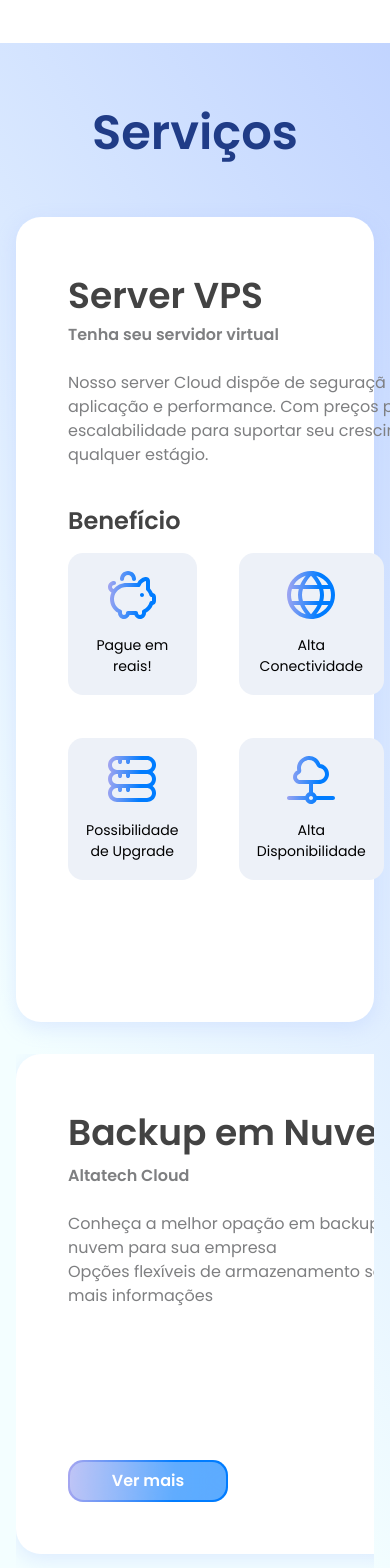
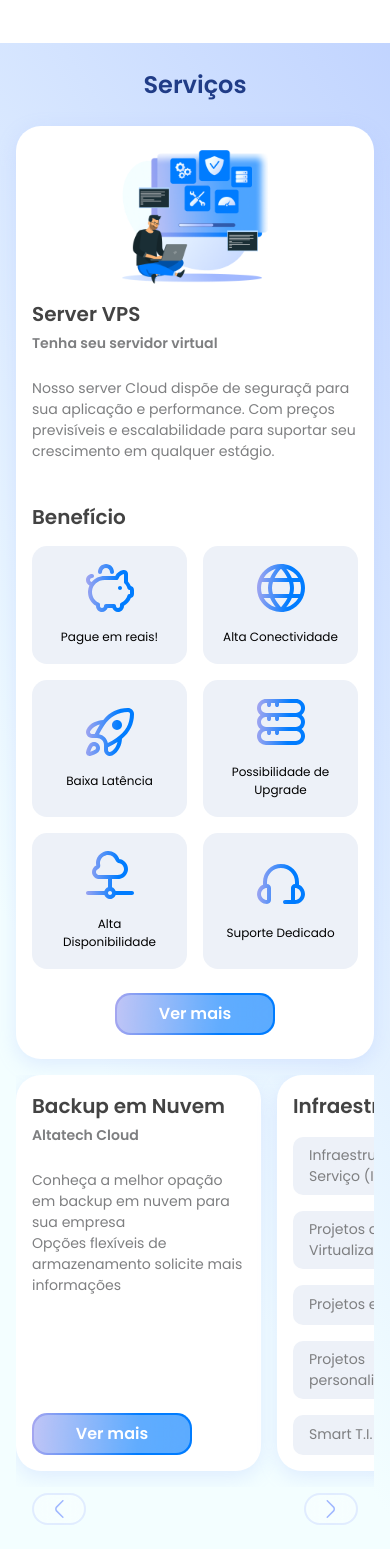
Before and after one commit to adsonsandias/altatech, a React (Create React App) app: page / in a window 390 px wide. Shown: the part 860-2428 px from the top of the page. Built offline with nearby package versions, Linux system fonts and the light colour scheme.

Commit message:
Service mobile version

```diff
--- a/src/Components/MainContent/ServiceHome/ServerVPS/index.tsx
+++ b/src/Components/MainContent/ServiceHome/ServerVPS/index.tsx
@@ -7,7 +7,7 @@ import { ReactComponent as IconeHighConnectivity } from '../../../../assets/bene
 import { ReactComponent as IconePossibilityUpgrade } from '../../../../assets/benefit/possibility-upgrade.svg';
 import { ReactComponent as IconeHighAvailability } from '../../../../assets/benefit/high-availability.svg';
 import { ReactComponent as IconeSupportDedicated } from '../../../../assets/benefit/support-dedicated.svg';
-import { ReactComponent as IconeServeVps } from '../../../../assets/icone-server-vps.svg';
+import IconeServeVps from '../../../../assets/icone-server-vps.png';
 
 export function ServerVPS() {
   return (
@@ -20,6 +20,7 @@ export function ServerVPS() {
           performance. Com preços previsíveis e escalabilidade para suportar seu
           crescimento em qualquer estágio.
         </p>
+      </div>
       <div>
         <h4>Benefício</h4>
         <ul>
@@ -49,9 +50,8 @@ export function ServerVPS() {
           </li>
         </ul>
       </div>
-      </div>
       <div>
-        <IconeServeVps />
+        <img src={IconeServeVps} alt="Server VPS" />
       </div>
       <Button title="Ver mais" />
     </Container>
--- a/src/Components/MainContent/ServiceHome/ServerVPS/styles.ts
+++ b/src/Components/MainContent/ServiceHome/ServerVPS/styles.ts
@@ -7,50 +7,115 @@ export const Container = styled.div`
   display: grid;
   grid-template-columns: 2fr 1fr;
   padding: 3.25rem;
+  @media (max-width: 1120px) {
+    gap: 0 1.75rem;
+  }
+  @media (max-width: 880px) {
+    grid-template-columns: 1fr;
+  }
+  @media (max-width: 680px) {
+    padding: 2rem;
+  }
+  @media (max-width: 480px) {
+    padding: 1rem;
+  }
 
   & > div:first-child {
+    @media (max-width: 1120px) {
+      grid-column: span 2;
+    }
+    @media (max-width: 880px) {
+      grid-column: initial;
+    }
+
     h1 {
       font-weight: 600;
       font-size: 2.25rem;
       line-height: 3.38rem;
       color: var(--text-color-2);
+
+      @media (max-width: 680px) {
+        font-size: 2rem;
+        line-height: initial;
+      }
+
+      @media (max-width: 480px) {
+        font-size: 1.25rem;
+        line-height: initial;
+        padding-bottom: 0.25rem;
+      }
     }
 
     & > span {
       display: block;
       font-weight: 600;
-      font-size: 16px;
-      line-height: 24px;
+      font-size: 1rem;
+      line-height: 1.5rem;
       color: var(--text-color-3);
       margin-bottom: 1.5rem;
+
+      @media (max-width: 480px) {
+        font-size: 0.88rem;
+        line-height: initial;
+      }
     }
 
     p {
       margin-bottom: 2.25rem;
       max-width: 48ch;
       font-weight: 400;
-      font-size: 16px;
-      line-height: 24px;
+      font-size: 1rem;
+      line-height: 1.5rem;
+      color: var(--text-color-3);
 
-      color: var(--text-color-3);
+      @media (max-width: 1120px) {
+        max-width: initial;
+      }
+      @media (max-width: 480px) {
+        font-size: 0.88rem;
+        line-height: initial;
+        padding-bottom: 0.25rem;
+      }
+    }
   }
 
-    div {
+  /* Benefit */
+  & > div:nth-child(2) {
+    grid-area: 2/1;
+    @media (max-width: 880px) {
+      grid-column: initial;
+      grid-row: 3;
+    }
+
     h4 {
       font-weight: 600;
-        font-size: 24px;
-        line-height: 36px;
+      font-size: 1.5rem;
+      line-height: 2.25rem;
       color: var(--text-color-2);
+      margin-bottom: 0.88rem;
 
-        margin-bottom: 0.88rem;
+      @media (max-width: 480px) {
+        font-size: 1.25rem;
+        line-height: initial;
+      }
     }
 
     ul {
       display: grid;
-        grid-template-columns: 1fr 1fr 1fr;
+      grid-template-columns: repeat(auto-fit, minmax(150px, 1fr));
       list-style: none;
-        gap: 2.63rem;
+      gap: 2rem;
       max-width: 33.38rem;
+      @media (max-width: 1012px) {
+        max-width: 30rem;
+      }
+      @media (max-width: 880px) {
+        max-width: 100%;
+      }
+      @media (max-width: 480px) {
+        grid-template-columns: repeat(auto-fit, minmax(120px, 1fr));
+        gap: 1rem;
+      }
 
       li {
         display: flex;
@@ -68,16 +133,51 @@ export const Container = styled.div`
           font-weight: 400;
           font-size: 0.88rem;
           line-height: 1.31rem;
+
+          @media (max-width: 480px) {
+            font-size: 0.75rem;
+            line-height: initial;
           }
         }
       }
     }
   }
 
+  /* Image */
+  & > div:nth-child(3) {
+    grid-area: span 2;
+
+    @media (max-width: 1120px) {
+      grid-area: 2/2;
+      align-self: center;
+      justify-self: end;
+      img {
+        max-width: 18.75rem;
+      }
+    }
+    @media (max-width: 880px) {
+      grid-area: initial;
+      align-self: initial;
+      justify-self: center;
+      order: -1;
+    }
+    @media (max-width: 480px) {
+      img {
+        max-width: 9.38rem;
+      }
+    }
+  }
+
+  /* Button */
   & > button {
     margin-top: 3rem;
     justify-self: center;
     position: relative;
     grid-column: 1/-1;
+
+    @media (max-width: 480px) {
+      margin-top: 1.5rem;
+      margin-bottom: 0.5rem;
+    }
   }
 `;
--- a/src/Components/MainContent/ServiceHome/ServicesSummary/styles.ts
+++ b/src/Components/MainContent/ServiceHome/ServicesSummary/styles.ts
@@ -7,6 +7,10 @@ export const Container = styled.div`
   gap: 2rem;
   margin-top: 2rem;
   padding-bottom: 1rem;
+  @media (max-width: 480px) {
+    gap: 1rem;
+    margin-top: 1rem;
+  }
 
   /* Cloud Backup and Lease Unique Styles */
   & > div:first-child,
@@ -21,17 +25,35 @@ export const Container = styled.div`
 
   /* Global service styles */
   & > div:not(div:last-child) {
-    min-width: 500px;
+    min-width: 31.25rem;
     background: #ffffff;
     box-shadow: 0px 6px 19px rgba(160, 184, 255, 0.25);
     padding: 3.25rem;
     border-radius: 1.56rem;
+    @media (max-width: 680px) {
+      padding: 2rem;
+      min-width: 23.25rem;
+    }
+    @media (max-width: 480px) {
+      padding: 1rem;
+      min-width: 15.31rem;
+    }
 
     h4 {
       font-weight: 600;
       font-size: 2.25rem;
       line-height: 3.38rem;
       color: var(--text-color-2);
+
+      @media (max-width: 680px) {
+        font-size: 2rem;
+        line-height: initial;
+      }
+
+      @media (max-width: 480px) {
+        font-size: 1.25rem;
+        line-height: initial;
+      }
     }
 
     & > span {
@@ -42,13 +64,23 @@ export const Container = styled.div`
       display: block;
       margin-top: 0.25rem;
       margin-bottom: 1.5rem;
+
+      @media (max-width: 480px) {
+        font-size: 0.88rem;
+        line-height: initial;
+      }
     }
 
     p {
       font-weight: 400;
-      font-size: 16px;
-      line-height: 24px;
+      font-size: 1rem;
+      line-height: 1.5rem;
       color: var(--text-color-3);
+
+      @media (max-width: 480px) {
+        font-size: 0.88rem;
+        line-height: initial;
+      }
     }
 
     ul {
@@ -61,15 +93,27 @@ export const Container = styled.div`
           justify-content: space-between;
           align-items: center;
           text-decoration: none;
-          padding: 14px 22px;
+          padding: 0.88rem 1.38rem;
           background: #edf1f8;
-          border-radius: 10px;
+          border-radius: 0.63rem;
+          @media (max-width: 480px) {
+            padding: 0.5rem 1rem;
+          }
 
           span {
             font-weight: 400;
-            font-size: 16px;
-            line-height: 24px;
+            font-size: 1rem;
+            line-height: 1.5rem;
             color: var(--text-color-3);
+
+            @media (max-width: 680px) {
+              width: 15.13rem;
+            }
+            @media (max-width: 480px) {
+              font-size: 0.88rem;
+              line-height: initial;
+              width: 9.25rem;
+            }
           }
         }
 
@@ -100,8 +144,9 @@ export const NavStyles = styled.div`
     padding-top: 1.5rem;
   }
   @media (max-width: 480px) {
-    padding-top: 1rem;
-    height: 32px;
+    bottom: -2rem;
+    padding-top: 0.88rem;
+    height: 2.5rem;
   }
 
   button {
--- a/src/Components/MainContent/ServiceHome/styles.ts
+++ b/src/Components/MainContent/ServiceHome/styles.ts
@@ -5,6 +5,9 @@ export const Container = styled.section`
   margin-top: 3.88rem;
   background: var(--secondary-gradient);
   padding-bottom: 6.63rem;
+  @media (max-width: 480px) {
+    padding-bottom: 3.88rem;
+  }
 
   & > div {
     max-width: 1120px;
@@ -27,10 +30,22 @@ export const Container = styled.section`
       padding-top: 3.38rem;
       padding-bottom: 3rem;
       font-weight: 600;
-      font-size: 48px;
-      line-height: 72px;
+      font-size: 2.63rem;
+      line-height: 4.5rem;
       color: var(--primary-color);
       text-align: center;
+
+      @media (max-width: 680px) {
+        font-size: 2.25rem;
+        line-height: initial;
+        padding-top: 2.25rem;
+        padding-bottom: 2rem;
+      }
+      @media (max-width: 480px) {
+        font-size: 1.5rem;
+        padding-top: 1.5rem;
+        padding-bottom: 1.5rem;
+      }
     }
   }
 `;
```
Also changed, not shown: src/assets/icone-server-vps.png (added). Lines whose indentation alone changed are shown as unchanged.
